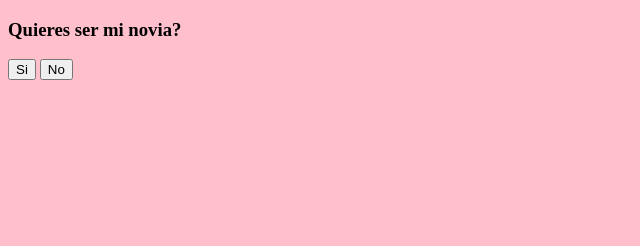
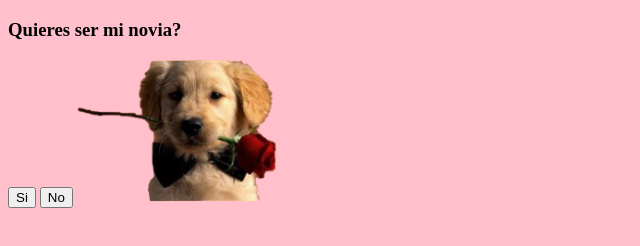
Before and after one commit to piero123XD/oficial, a plain HTML site: page index.html in a window 1280 px wide. Shown: the whole page, without its empty margins (0-640 px from the left). Drawn offline with Linux system fonts and the light colour scheme.

Commit message:
Update index.html

```diff
--- a/index.html
+++ b/index.html
@@ -34,6 +34,6 @@
     <h3>Quieres ser mi novia?</h3>
     <input type="button" onclick="accionParaCuandoEllaDigaQueSi()" id="btnSi" value="Si" />
     <input type="button" id="btnNo" onmouseover="mueveElBoton()" value="No" />
-
+    <img src="perritoconflor.png" width="200">
 </body>
 </html>
```
